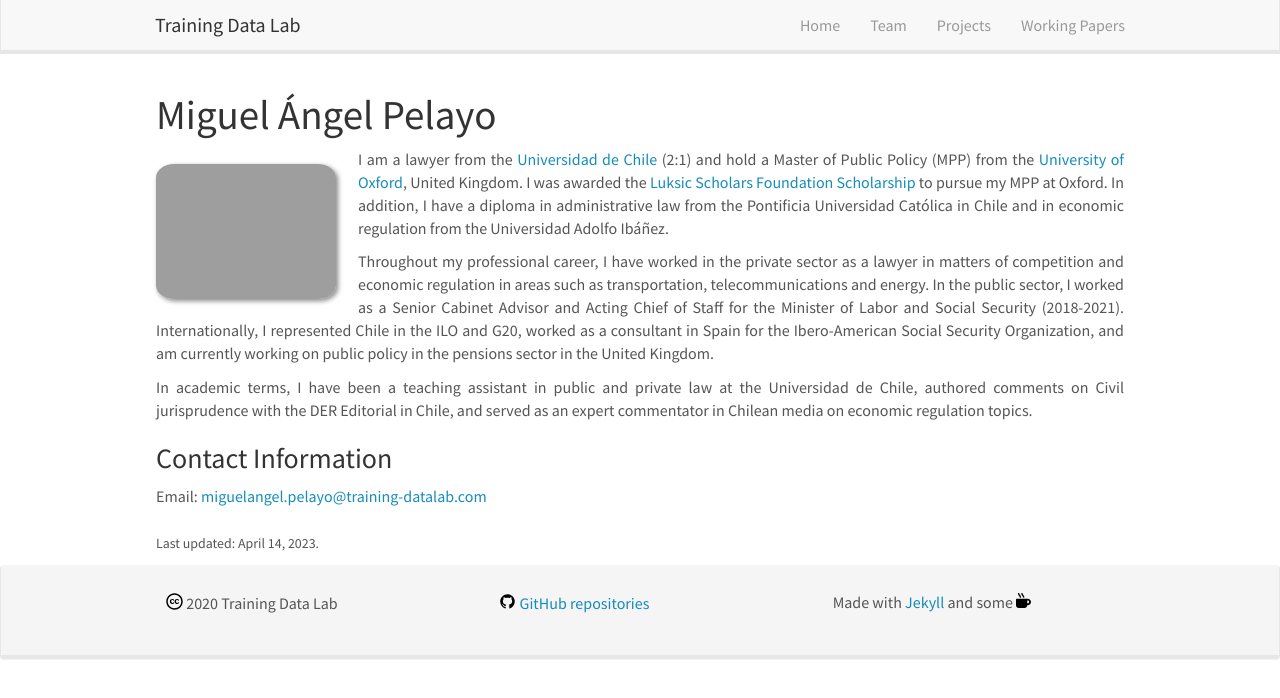
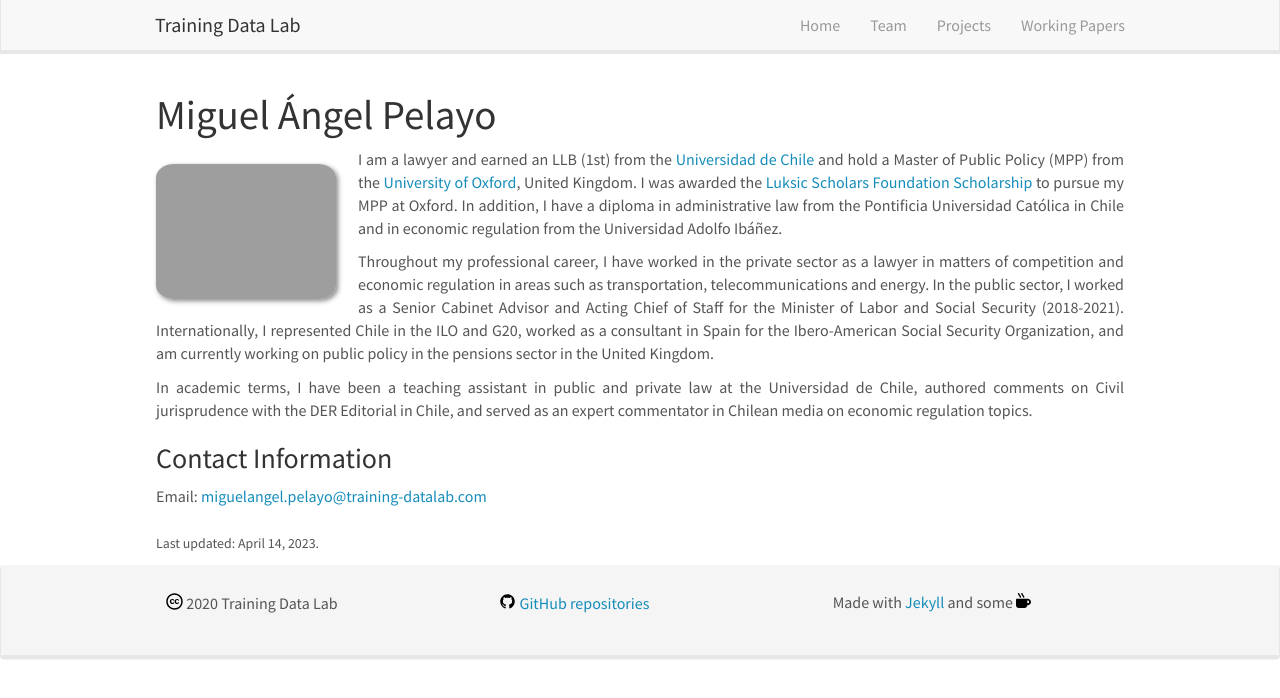
Before and after one commit to training-datalab/old-training-datalab.com, a Jekyll site: the page built from _pages/mapelayo.md, in a window 1280 px wide. Shown: the top 698 px of the page. Built offline with Jekyll 4.4.1, drawn with Linux system fonts in a browser that asks for light colours; nearby versions of some CDN libraries.

Commit message:
Update mapelayo.md

```diff
--- a/_pages/mapelayo.md
+++ b/_pages/mapelayo.md
@@ -10,7 +10,7 @@ permalink: /team/mapelayo/
 
 <img src="https://training-datalab.com/images/team/mapelayo.jpg" class="img-responsive" width="180px" style="float: left" />
 
-<p align=" justify">I am a lawyer from the <a href="https://derecho.uchile.cl/" target="_blank">Universidad de Chile</a> (2:1) and hold a Master of Public Policy (MPP) from the <a href="https://www.bsg.ox.ac.uk/" target="_blank">University of Oxford</a>, United Kingdom. I was awarded the <a href="https://luksicscholars.org/en/" target="_blank">Luksic Scholars Foundation Scholarship</a> to pursue my MPP at Oxford. In addition, I have a diploma in administrative law from the Pontificia Universidad Católica in Chile and in economic regulation from the Universidad Adolfo Ibáñez.</p>
+<p align=" justify">I am a lawyer and earned an LLB (1st) from the <a href="https://derecho.uchile.cl/" target="_blank">Universidad de Chile</a> and hold a Master of Public Policy (MPP) from the <a href="https://www.bsg.ox.ac.uk/" target="_blank">University of Oxford</a>, United Kingdom. I was awarded the <a href="https://luksicscholars.org/en/" target="_blank">Luksic Scholars Foundation Scholarship</a> to pursue my MPP at Oxford. In addition, I have a diploma in administrative law from the Pontificia Universidad Católica in Chile and in economic regulation from the Universidad Adolfo Ibáñez.</p>
 
 <p align=" justify">Throughout my professional career, I have worked in the private sector as a lawyer in matters of competition and economic regulation in areas such as transportation, telecommunications and energy. In the public sector, I worked as a Senior Cabinet Advisor and Acting Chief of Staff for the Minister of Labor and Social Security (2018-2021). Internationally, I represented Chile in the ILO and G20, worked as a consultant in Spain for the Ibero-American Social Security Organization, and am currently working on public policy in the pensions sector in the United Kingdom.</p>
 
```
